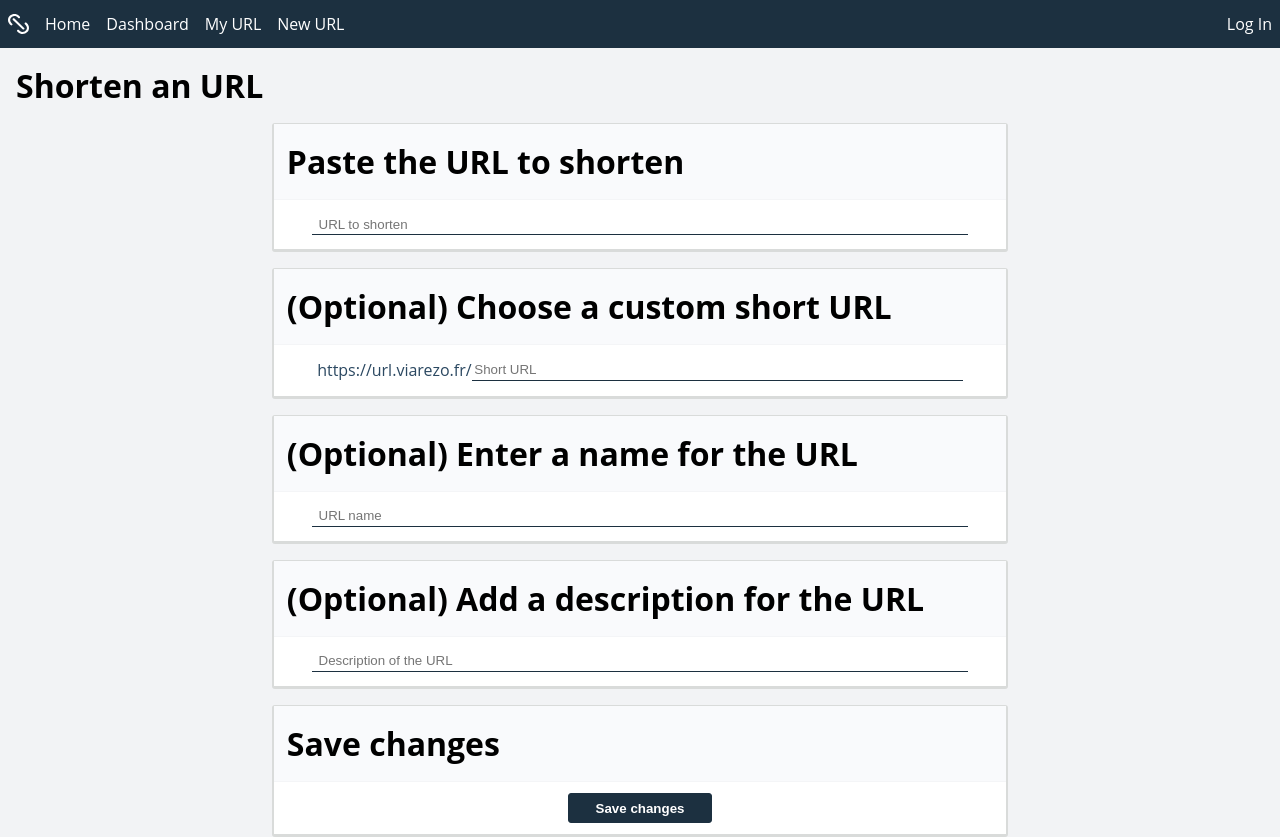
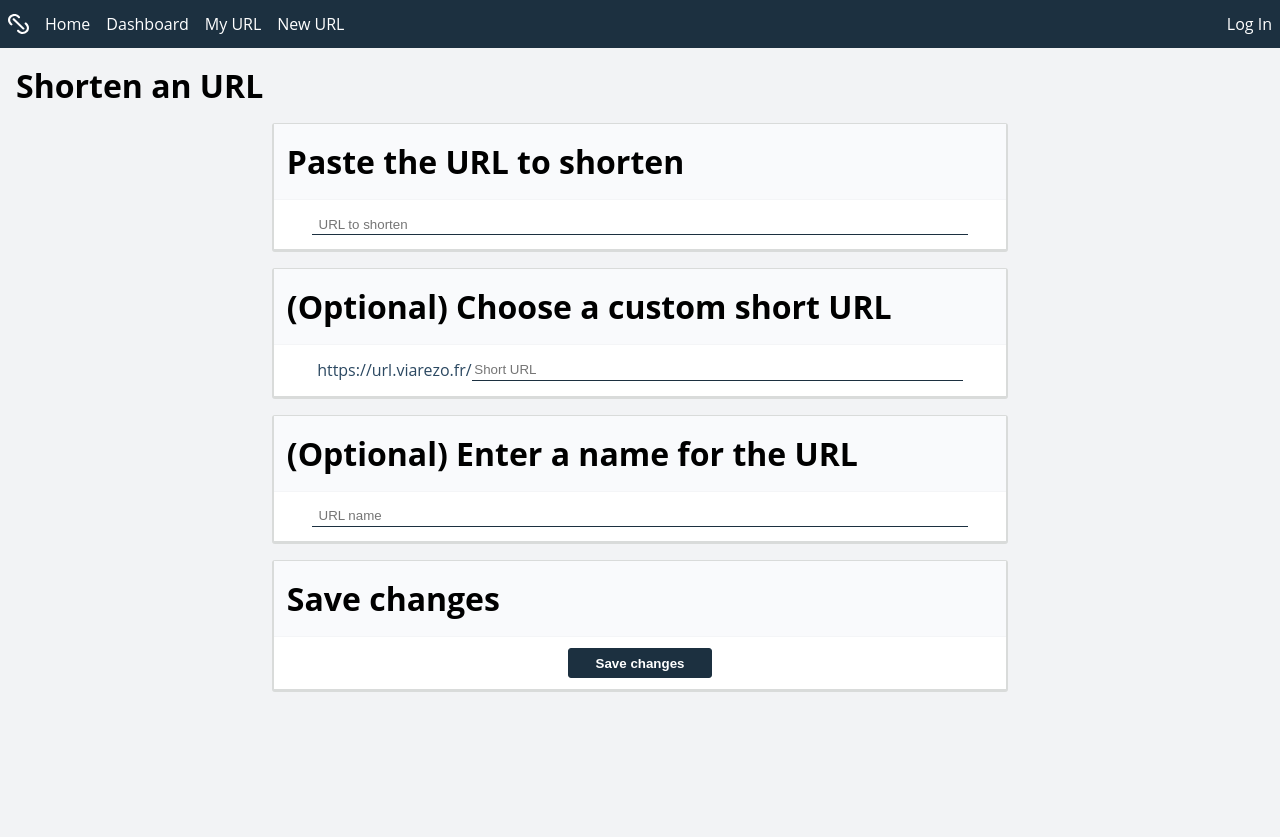
Before and after one commit to fabienzucchet/url-shortener, a React (Create React App) app in the folder front/: page /url/create in a window 1280 px wide. After the commit the page ends 800 px from the top, so only its background shows below. Built offline with nearby package versions, Linux system fonts and the light colour scheme; the HTML template or start-up script is replaced by a standard one.

Commit message:
Remove add description field from the create field

```diff
--- a/front/src/components/url/create/UrlCreatePage.js
+++ b/front/src/components/url/create/UrlCreatePage.js
@@ -8,7 +8,6 @@ const UrlCreatePage = () => {
     const [longUrl, setLongUrl] = useState('');
     const [shortUrl, setShortUrl] = useState('');
     const [name, setName] = useState('');
-    const [description, setDescription] = useState('');
 
     return (
         <Page isCentered={true} bodyClassName="centered-column-page" title="Shorten an URL">
@@ -24,9 +23,6 @@ const UrlCreatePage = () => {
             <Widget title="(Optional) Enter a name for the URL" bodyClassName="form-center">
                 <input type="text" placeholder="URL name" value={name} onChange={ev => setName(ev.target.value)} className="form-item-center"/>
             </Widget>
-            <Widget title="(Optional) Add a description for the URL" bodyClassName="form-center">
-                <input type="text" placeholder={"Description of the URL"} value={description} onChange={ev => setDescription(ev.target.value)} className="form-item-center"/>
-            </Widget>
             <Widget title="Save changes" bodyClassName="form-center">
                 <button className="submit-button">Save changes</button>
             </Widget>
```
Also changed, not shown: front/src/components/url/create/UrlCreateForm.js (deleted, +0 -21 lines).
